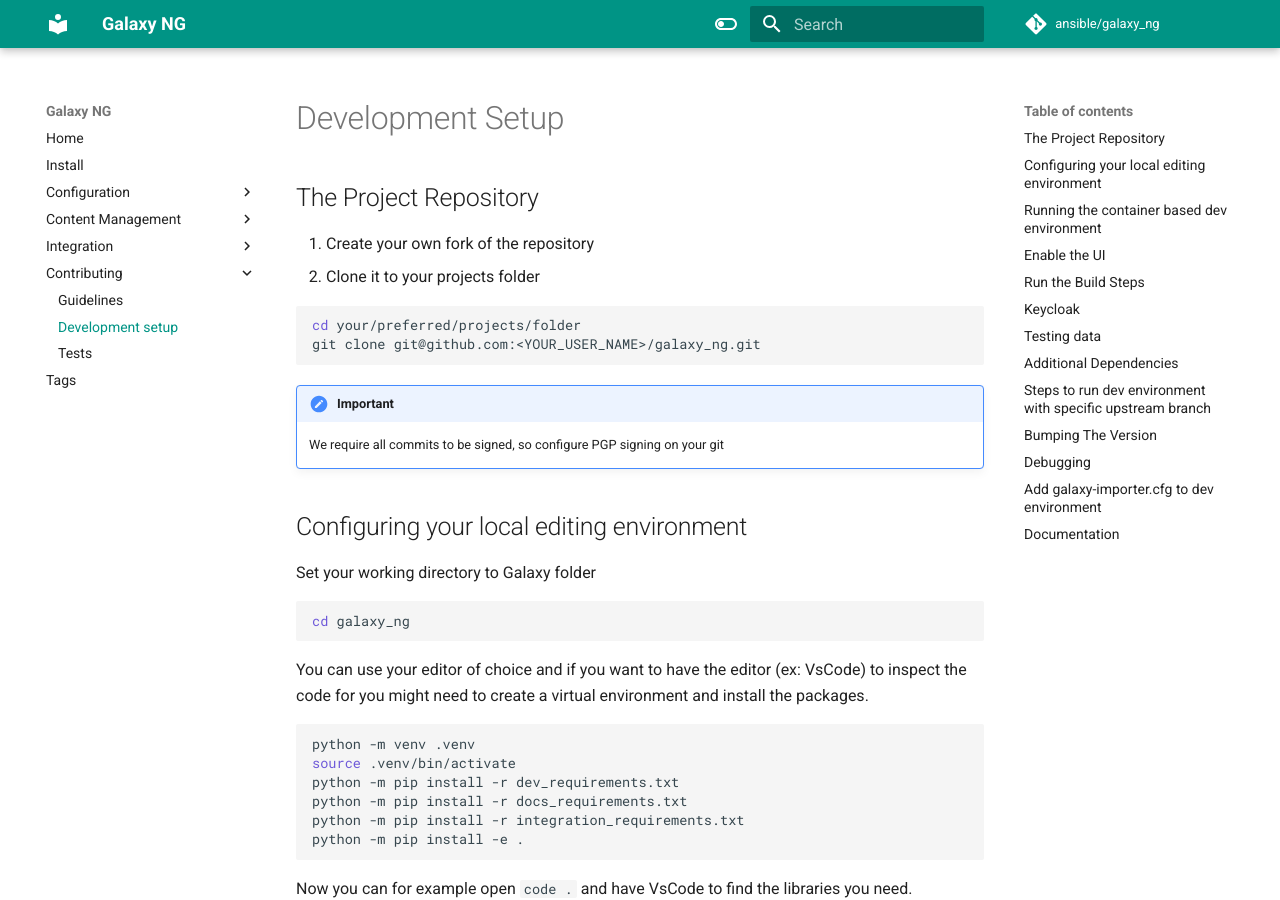
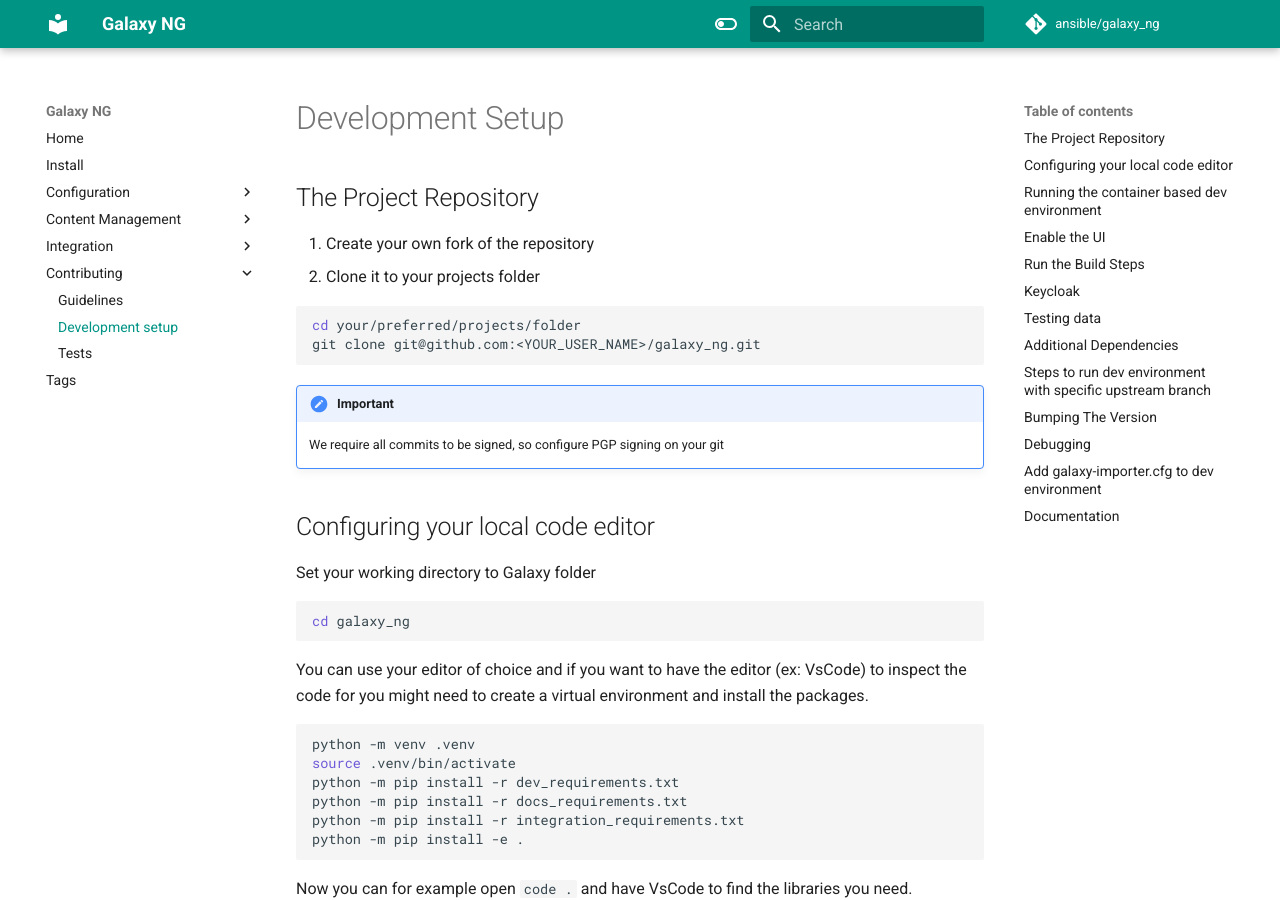
Before and after one commit to ansible/galaxy_ng, an MkDocs documentation site: the page built from docs/dev/setup.md, in a window 1280 px wide and 900 px high. Built offline with MkDocs 1.6.1 and Material for MkDocs 9.7.7, drawn with Linux system fonts in a browser that asks for light colours; comment, search, counter and statistics services are not loaded.

Commit message:
Update docs/dev/setup.md
No-Issue

Co-authored-by: Andrew Crosby <acrosby@redhat.com>

```diff
--- a/docs/dev/setup.md
+++ b/docs/dev/setup.md
@@ -14,7 +14,7 @@ git clone git@github.com:<YOUR_USER_NAME>/galaxy_ng.git
     We require all commits to be signed, so configure PGP signing on your git
 
 
-## Configuring your local editing environment
+## Configuring your local code editor
 
 Set your working directory to Galaxy folder
 
```
